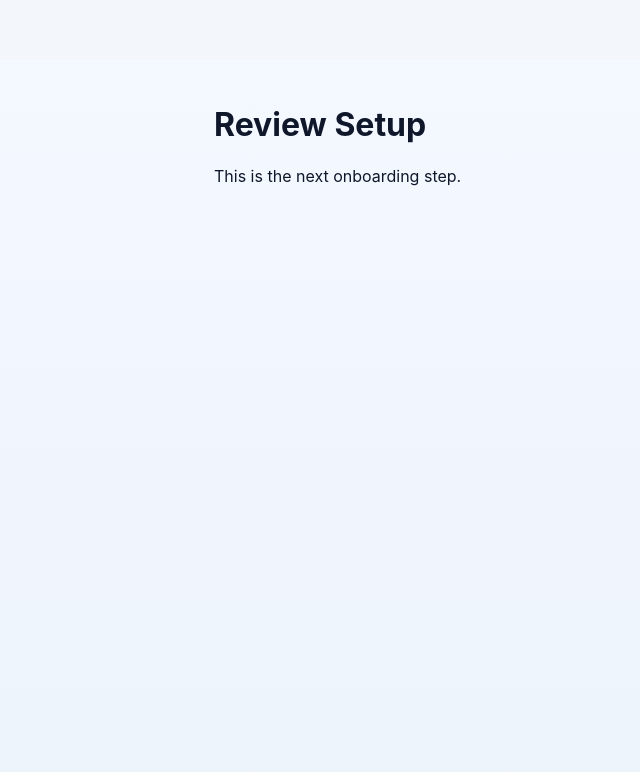
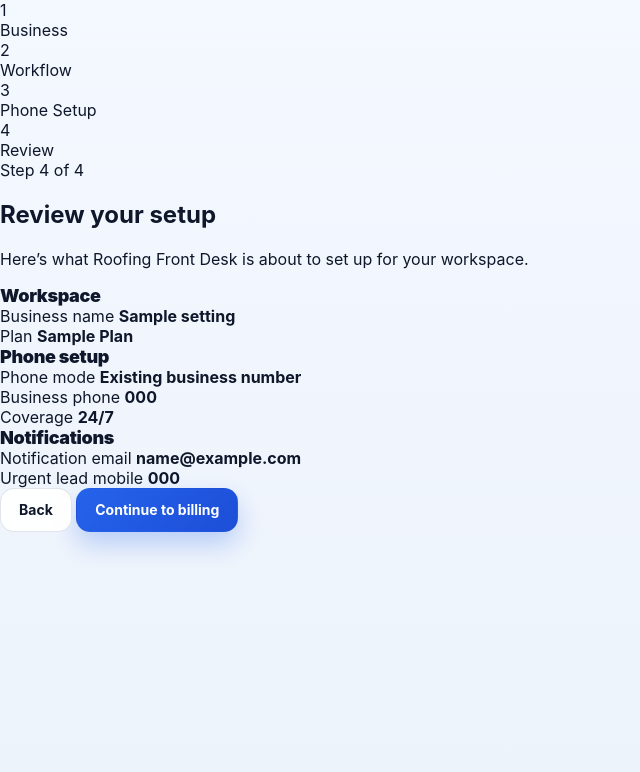
Before and after one commit to ahmedezeldin/roofing-mvp, a FastAPI app: template app/templates/onboarding/review.html in a window 1280 px wide. Shown: the top 772 px of the page, without its empty margins (0-640 px from the left). After the commit the page ends 558 px from the top, so only its background shows below. Run offline with FastAPI, Linux system fonts and the light colour scheme; the template is opened without the code that fills it: most values are stand-ins (such as "Sample title", 1, 10 or a date in 2020); parts of the project's set-up code (start-up, migrations or seed data) failed here and were passed over.

Commit message:
Update review.html

```diff
--- a/app/templates/onboarding/review.html
+++ b/app/templates/onboarding/review.html
@@ -1,8 +1,121 @@
 {% extends "website.html" %}
 
+{% block extra_css %}
+<link rel="stylesheet" href="/static/css/onboarding-review.css">
+{% endblock %}
+
 {% block content %}
-<div style="max-width: 900px; margin: 60px auto; padding: 24px;">
-  <h1>Review Setup</h1>
-  <p>This is the next onboarding step.</p>
+<div class="review-page-shell">
+  <section class="setup-progress-shell">
+    <div class="setup-progress-bar">
+      <div class="setup-step">
+        <div class="setup-step-number">1</div>
+        <div class="setup-step-label">Business</div>
+      </div>
+
+      <div class="setup-step-line"></div>
+
+      <div class="setup-step">
+        <div class="setup-step-number">2</div>
+        <div class="setup-step-label">Workflow</div>
+      </div>
+
+      <div class="setup-step-line"></div>
+
+      <div class="setup-step">
+        <div class="setup-step-number">3</div>
+        <div class="setup-step-label">Phone Setup</div>
+      </div>
+
+      <div class="setup-step-line"></div>
+
+      <div class="setup-step setup-step-active">
+        <div class="setup-step-number">4</div>
+        <div class="setup-step-label">Review</div>
+      </div>
+    </div>
+  </section>
+
+  <section class="review-main-card">
+    <div class="review-kicker">Step 4 of 4</div>
+    <h1 class="review-title">Review your setup</h1>
+    <p class="review-subtitle">
+      Here’s what Roofing Front Desk is about to set up for your workspace.
+    </p>
+
+    <div class="review-grid">
+      <div class="review-card">
+        <div class="section-title">Workspace</div>
+        <div class="review-row">
+          <span>Business name</span>
+          <strong>{{ settings.business_name if settings else workspace.company_name }}</strong>
+        </div>
+        <div class="review-row">
+          <span>Plan</span>
+          <strong>{{ workspace.plan|title }}</strong>
+        </div>
+      </div>
+
+      <div class="review-card">
+        <div class="section-title">Phone setup</div>
+        <div class="review-row">
+          <span>Phone mode</span>
+          <strong>{{ "New number" if workspace.phone_mode == "new" else "Existing business number" }}</strong>
+        </div>
+
+        {% if workspace.phone_mode == "new" %}
+        <div class="review-row">
+          <span>Selected number</span>
+          <strong>{{ workspace.pending_twilio_number or "Not selected yet" }}</strong>
+        </div>
+        {% else %}
+        <div class="review-row">
+          <span>Business phone</span>
+          <strong>{{ workspace.business_phone or "Not provided yet" }}</strong>
+        </div>
+        {% endif %}
+
+        <div class="review-row">
+          <span>Coverage</span>
+          <strong>
+            {% if workspace.coverage_mode == "after_hours" %}
+              After hours only
+            {% else %}
+              24/7
+            {% endif %}
+          </strong>
+        </div>
+
+        {% if workspace.coverage_mode == "after_hours" %}
+        <div class="review-row">
+          <span>Business hours</span>
+          <strong>{{ workspace.workday_start }} – {{ workspace.workday_end }}</strong>
+        </div>
+        <div class="review-row">
+          <span>Working days</span>
+          <strong>{{ workspace.business_days }}</strong>
+        </div>
+        {% endif %}
+      </div>
+    </div>
+
+    <div class="review-card full-width-card">
+      <div class="section-title">Notifications</div>
+      <div class="review-row">
+        <span>Notification email</span>
+        <strong>{{ workspace.notification_email or "Not set" }}</strong>
+      </div>
+      <div class="review-row">
+        <span>Urgent lead mobile</span>
+        <strong>{{ workspace.team_mobile or "Not set" }}</strong>
+      </div>
+    </div>
+
+    <form action="/onboarding/review" method="post" class="review-footer">
+      <input type="hidden" name="plan" value="{{ plan }}">
+      <a href="/onboarding/phone-setup?plan={{ plan }}" class="btn btn-secondary">Back</a>
+      <button type="submit" class="btn btn-primary">Continue to billing</button>
+    </form>
+  </section>
 </div>
 {% endblock %}
```
